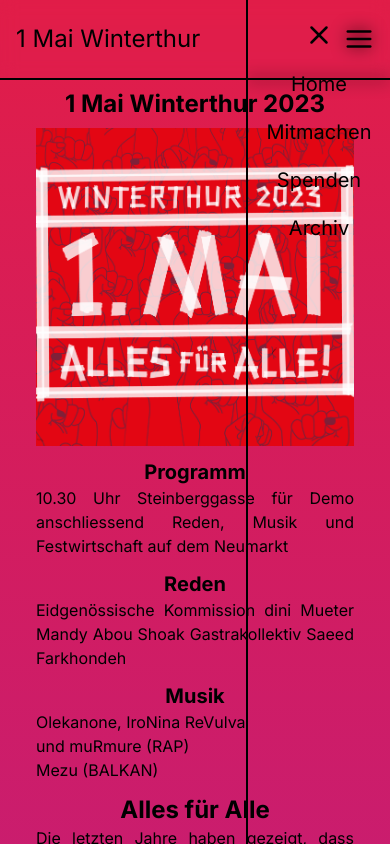
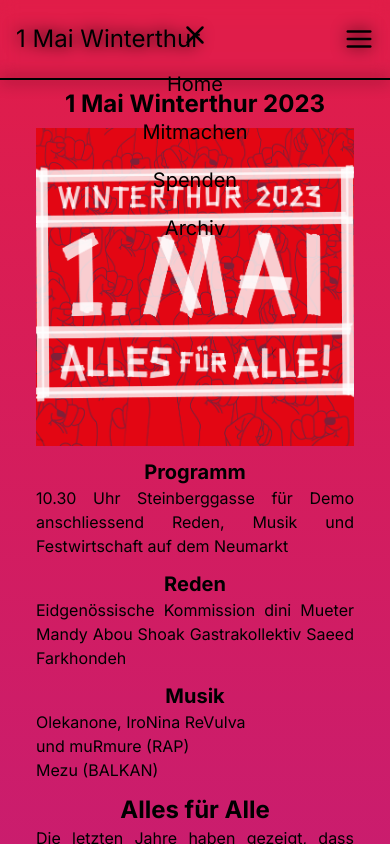
Before and after one commit to Jelenal1/1mai_website, a Next.js app: page / in a window 390 px wide. Both pictures are taken after a click on the button 359 px from the left and 39 px from the top of the page. Shown: the top 844 px of the page. Built offline with nearby package versions, Linux system fonts and the light colour scheme.

Commit message:
style: fixed layers

```diff
--- a/app/_components/CarouselWrapper.tsx
+++ b/app/_components/CarouselWrapper.tsx
@@ -1,18 +1,30 @@
 "use client";
-import React, { ReactElement } from "react";
+import Image from "next/image";
 import { Carousel } from "react-responsive-carousel";
 import "react-responsive-carousel/lib/styles/carousel.min.css";
 
-export default function CarouselWrapper({
-  images,
-}: {
-  images: ReactElement[];
-}) {
+export default function CarouselImages({ images }: { images: string[] }) {
   return (
-    <Carousel className="-z-10 max-w-[800px]" showArrows={true}>
-      {images.map((image, key) => (
-        <div key={key}>{image}</div>
-      ))}
-    </Carousel>
+    <>
+      <Carousel
+        showArrows={true}
+        className="z-0 max-w-[800px]"
+        autoPlay
+        infiniteLoop
+        showThumbs={false}
+      >
+        {images.map((url, index) => (
+          <div key={index}>
+            <Image
+              src={url}
+              width={500}
+              height={500}
+              alt="Apartment"
+              className="z-0 mx-auto"
+            />
+          </div>
+        ))}
+      </Carousel>
+    </>
   );
 }
--- a/app/_components/Navbar.tsx
+++ b/app/_components/Navbar.tsx
@@ -8,7 +8,7 @@ export default function Navbar() {
   const [open, setOpen] = useState(false);
 
   return (
-    <div className="sticky top-0 flex h-20 w-full items-center border-b-2 border-black px-2 backdrop-blur ">
+    <div className="sticky top-0 z-10 flex h-20 w-full items-center border-b-2 border-black px-2 backdrop-blur ">
       <h1 className="ml-2 text-2xl hover:cursor-pointer">1 Mai Winterthur</h1>
       <button className="ml-auto mr-2 lg:hidden" onClick={() => setOpen(true)}>
         <FiMenu size={30} />
--- a/app/_components/Sidenav.tsx
+++ b/app/_components/Sidenav.tsx
@@ -1,3 +1,4 @@
+"use client";
 import { FiX } from "react-icons/fi";
 
 export default function Sidenav({
@@ -9,10 +10,13 @@ export default function Sidenav({
 }) {
   return (
     <div
-      className={`fixed top-0 z-20 flex flex-col ${
-        open ? "right-0" : "hidden"
-      } h-screen w-36 border-l-2 border-black backdrop-blur transition-all duration-300`}
+      className={
+        open
+          ? "fixed right-0 top-0 h-screen w-screen items-center bg-opacity-60 backdrop-blur transition-all ease-in"
+          : "invisible fixed right-0 top-0 h-screen w-screen items-center bg-opacity-60 opacity-0 backdrop-blur transition-all duration-200 ease-out"
+      }
     >
+      <div className="flex flex-col items-center">
         <button
           className="mx-auto mt-5 w-fit"
           onClick={() => {
@@ -26,5 +30,6 @@ export default function Sidenav({
         <button className="mx-auto mt-5 text-xl">Spenden</button>
         <button className="mx-auto mt-5 text-xl">Archiv</button>
       </div>
+    </div>
   );
 }
--- a/app/page.tsx
+++ b/app/page.tsx
@@ -3,7 +3,7 @@ import CarouselWrapper from "./_components/CarouselWrapper";
 
 export default function Home() {
   return (
-    <main className="mx-9 flex flex-col items-center">
+    <main className="mx-9 mb-10 flex flex-col items-center">
       <h1 className="my-2 text-2xl font-bold lg:text-3xl">
         1 Mai Winterthur 2023
       </h1>
@@ -62,22 +62,7 @@ export default function Home() {
         statt Autos und mehr kostengünstigem, genossenschaftlichem Wohnen!
       </p>
       <CarouselWrapper
-        images={[
-          <Image
-            src="/alles_fuer_alle_banner.png"
-            alt="1mai"
-            width={800}
-            height={800}
-            className="w-full"
-          />,
-          <Image
-            src="/alles_fuer_alle_banner.png"
-            alt="1mai"
-            width={800}
-            height={800}
-            className="w-full"
-          />,
-        ]}
+        images={["/alles_fuer_alle_banner.png", "/alles_fuer_alle_banner.png"]}
       />
     </main>
   );
```
Lines whose indentation alone changed are shown as unchanged.
